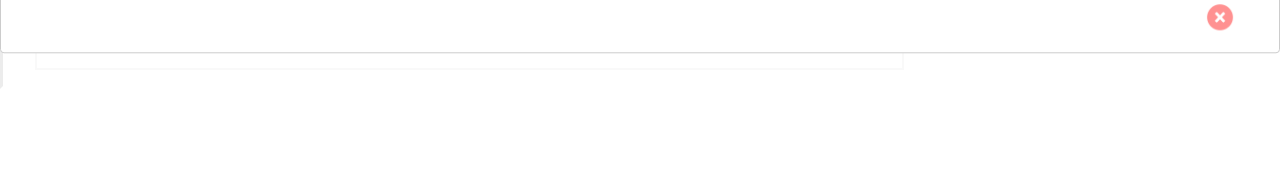
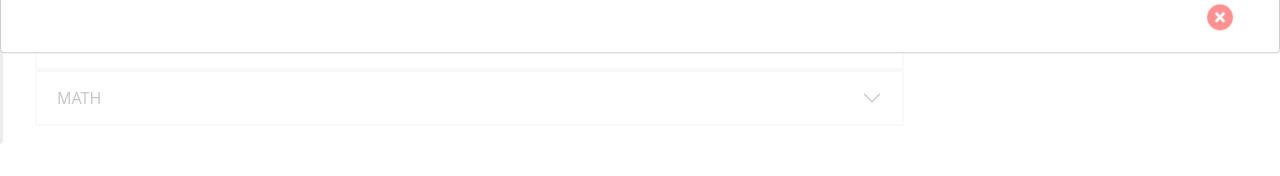
Before and after one commit to UD-CISC275-F21/ud-cis-scheduler-team-16, a React (Create React App) app: page / in a window 1280 px wide. Shown: the part 534-710 px from the top of the page. Built offline with nearby package versions, Linux system fonts and the light colour scheme.

Commit message:
Fixed merge conflict, ready for testing.

```diff
--- a/package.json
+++ b/package.json
@@ -14,13 +14,8 @@
     "react": "^17.0.2",
     "react-bootstrap": "^2.0.2",
     "react-dom": "^17.0.2",
-<<<<<<< HEAD
     "react-pro-sidebar": "^0.7.1",
     "react-modal": "^3.14.4",
-=======
-    "react-modal": "^3.14.4",
-    "react-pro-sidebar": "^0.7.1",
->>>>>>> user-interface
     "react-scripts": "4.0.3",
     "typescript": "^4.4.3",
     "web-vitals": "^1.1.2"
--- a/src/App.tsx
+++ b/src/App.tsx
@@ -87,6 +87,7 @@ const App = () : JSX.Element => {
                     <SidebarContent>
                         <Menu iconShape="square">
                             <DisplayDepartment Department = {"CISC"}/>
+                            <DisplayDepartment Department = {"MATH"}/>
                         </Menu>
                     </SidebarContent>
                     <SidebarFooter>
```
